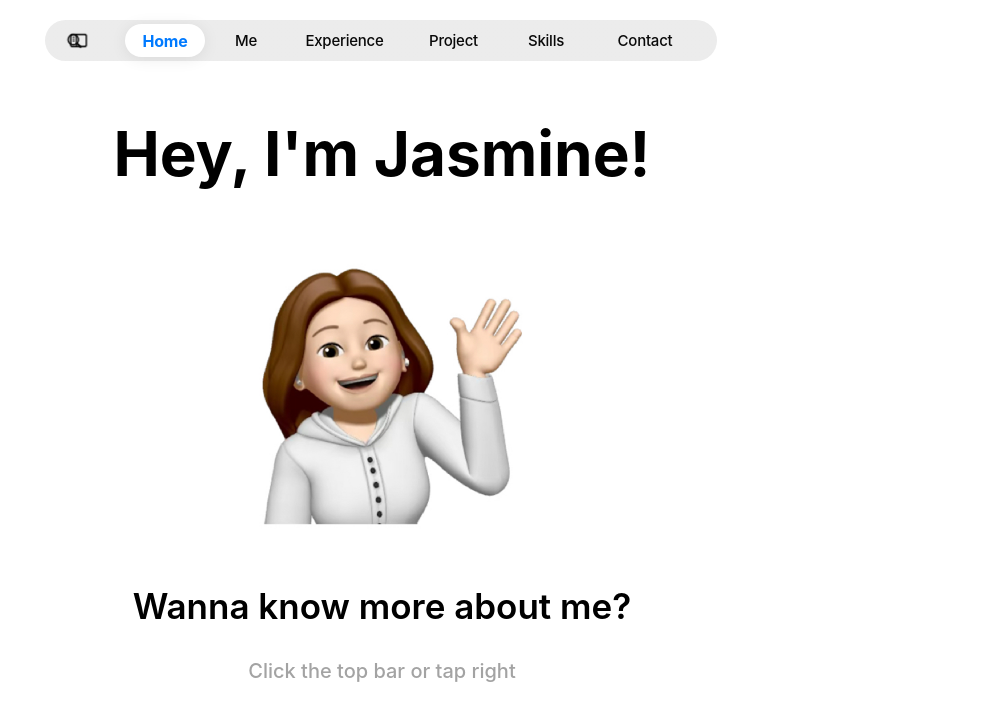
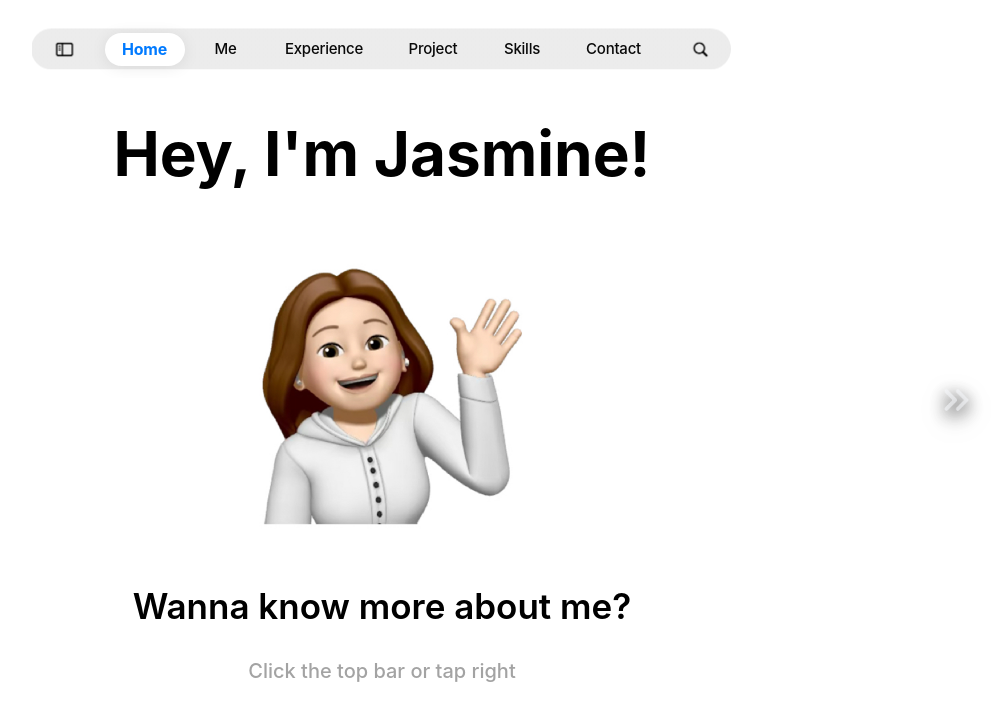
Before and after one commit to yeoeunyoon/portfolio, a React (Vite) app: page / in a window 1280 px wide. Shown: the top 720 px of the page, without its empty margins (258-1266 px from the left). Built offline with nearby package versions, Linux system fonts and the light colour scheme.

Commit message:
tab bar complete, arrow button implemented

```diff
--- a/src/App.tsx
+++ b/src/App.tsx
@@ -2,14 +2,17 @@ import React, { useState } from 'react';
 import Home from './pages/Home';
 import Me from './pages/Me';
 import Experience from './pages/Experience';
-import Project from './pages/Project';
-import Skills from './pages/Skills';
-import Contact from './pages/Contact';
 import TabBar from './components/TabBar';
+import NavigationArrow from './components/NavigationArrow';
 import './App.css';
 
 function App() {
   const [activeTab, setActiveTab] = useState('home');
+
+  // Page order for navigation
+  const pages = ['home', 'me', 'experience', 'project', 'skills', 'contact'];
+
+  const currentPageIndex = pages.indexOf(activeTab);
 
   const renderPage = () => {
     switch (activeTab) {
@@ -20,20 +23,49 @@ function App() {
       case 'experience':
         return <Experience />;
       case 'project':
-        return <Project />;
+        return <div>Project Page</div>;
       case 'skills':
-        return <Skills />;
+        return <div>Skills Page</div>;
       case 'contact':
-        return <Contact />;
+        return <div>Contact Page</div>;
       default:
         return <Home />;
     }
   };
 
+  // Navigation functions
+  const goToPreviousPage = () => {
+    if (currentPageIndex > 0) {
+      setActiveTab(pages[currentPageIndex - 1]);
+    }
+  };
+
+  const goToNextPage = () => {
+    if (currentPageIndex < pages.length - 1) {
+      setActiveTab(pages[currentPageIndex + 1]);
+    }
+  };
+
+  // Determine which arrows to show
+  const showLeftArrow = currentPageIndex > 0; // Show on all pages except home
+  const showRightArrow = currentPageIndex < pages.length - 1; // Show on all pages except contact
+
   return (
     <div className="App">
       {renderPage()}
       <TabBar activeTab={activeTab} onTabChange={setActiveTab} />
+
+      {/* Navigation Arrows */}
+      <NavigationArrow
+        direction="left"
+        onClick={goToPreviousPage}
+        isVisible={showLeftArrow}
+      />
+      <NavigationArrow
+        direction="right"
+        onClick={goToNextPage}
+        isVisible={showRightArrow}
+      />
     </div>
   );
 }
--- /dev/null
+++ b/src/components/NavigationArrow.css
@@ -0,0 +1,108 @@
+.nav-arrow {
+  position: fixed;
+  top: 50%;
+  transform: translateY(-50%);
+  width: 90px;
+  height: 90px;
+  border: none;
+  background: transparent;
+  cursor: pointer;
+  display: flex;
+  align-items: center;
+  justify-content: center;
+  transition: all 0.3s ease;
+  z-index: 1000;
+  outline: none;
+  -webkit-tap-highlight-color: transparent;
+  -webkit-touch-callout: none;
+  -webkit-user-select: none;
+  -khtml-user-select: none;
+  -moz-user-select: none;
+  -ms-user-select: none;
+  user-select: none;
+}
+
+.nav-arrow:focus {
+  outline: none;
+  border: none;
+}
+
+.nav-arrow:focus-visible {
+  outline: none;
+}
+
+.nav-arrow:active {
+  outline: none;
+  border: none;
+}
+
+.nav-arrow-left {
+  left: 20px;
+}
+
+.nav-arrow-right {
+  right: 20px;
+}
+
+.arrow-image {
+  width: 50px;
+  height: 50px;
+  object-fit: contain;
+  transition: all 0.3s ease;
+
+  /* Multiple shadows to make white arrow visible */
+  filter: drop-shadow(0 4px 8px rgba(0, 0, 0, 0.8))
+          drop-shadow(0 2px 4px rgba(0, 0, 0, 0.9));
+
+  /* Pulsing shadow animation */
+  animation: pulseShadow 2s ease-in-out infinite;
+}
+
+/* Hover effects */
+.nav-arrow:hover .arrow-image {
+  transform: scale(1.3);
+  filter: drop-shadow(0 6px 12px rgba(0, 0, 0, 0.9))
+          drop-shadow(0 12px 24px rgba(0, 0, 0, 0.7))
+          drop-shadow(0 3px 6px rgba(0, 0, 0, 1));
+}
+
+/* Click effect - darker arrow color instead of border */
+.nav-arrow:active .arrow-image {
+  transform: scale(0.95);
+  filter: drop-shadow(0 2px 4px rgba(0, 0, 0, 0.9))
+          drop-shadow(0 1px 2px rgba(0, 0, 0, 1))
+          brightness(0.8);
+}
+
+/* Pulsing shadow animation */
+@keyframes pulseShadow {
+  0%, 100% {
+    filter: drop-shadow(0 4px 6px rgba(0, 0, 0, 0.8))
+            drop-shadow(0 4px 4px rgba(0, 0, 0, 0.6));
+  }
+  50% {
+    filter: drop-shadow(0 6px 14px rgba(0, 0, 0, 0.7))
+            drop-shadow(0 4px 8px rgba(0, 0, 0, 0.7));
+  }
+}
+
+/* Responsive design */
+@media (max-width: 768px) {
+  .nav-arrow {
+    width: 70px;
+    height: 70px;
+  }
+
+  .nav-arrow-left {
+    left: 10px;
+  }
+
+  .nav-arrow-right {
+    right: 10px;
+  }
+
+  .arrow-image {
+    width: 40px;
+    height: 40px;
+  }
+}
--- /dev/null
+++ b/src/components/NavigationArrow.tsx
@@ -0,0 +1,34 @@
+import React from 'react';
+import './NavigationArrow.css';
+import leftArrow from '../images/leftarrow.png';
+import rightArrow from '../images/rightarrow.png';
+
+interface NavigationArrowProps {
+  direction: 'left' | 'right';
+  onClick: () => void;
+  isVisible: boolean;
+}
+
+const NavigationArrow: React.FC<NavigationArrowProps> = ({
+  direction,
+  onClick,
+  isVisible
+}) => {
+  if (!isVisible) return null;
+
+  return (
+    <button
+      className={`nav-arrow nav-arrow-${direction}`}
+      onClick={onClick}
+      aria-label={`Navigate ${direction}`}
+    >
+      <img
+        src={direction === 'left' ? leftArrow : rightArrow}
+        alt={`${direction} arrow`}
+        className="arrow-image"
+      />
+    </button>
+  );
+};
+
+export default NavigationArrow;
--- a/src/components/TabBar.css
+++ b/src/components/TabBar.css
@@ -4,13 +4,40 @@
   /* Auto layout */
   display: flex;
   flex-direction: row;
-  align-items: flex-start;
+  align-items: center;
+  justify-content: space-between;
   padding: 4px;
   isolation: isolate;
   position: relative;
 
-  width: 672px;
+  width: 700px;
   height: 58px;
+  flex-wrap: nowrap;
+  overflow: hidden;
+}
+
+.tab-section-left,
+.tab-section-right{
+    position: relative;
+    width: 56px;
+    display: flex;
+    align-items: center;
+    justify-content: center;
+    height: 100%;
+    flex-shrink: 0;
+    z-index: 10;
+}
+
+
+
+
+.tab-section-center{
+    flex: 1;
+    justify-content: center;
+    display: flex;
+    align-items: center;
+    height: 100%;
+    z-index: 10;
 }
 
 /* Platter */
@@ -19,7 +46,9 @@
   height: 41px;
   left: -1px;
   right: 1px;
-  top: calc(50% - 41px/2 - 8.5px);
+  top: 50%;
+  transform: translateY(-50%);
+  align-items: center;
 
   background: #FFFFFF;
   border-radius: 100px;
@@ -49,8 +78,7 @@
 }
 
 /* Sidebar button */
-.sidebar-button,
-.search-button {
+.sidebar-button {
   width: 56px;
   height: 32.5px;
   background: none;
@@ -65,12 +93,8 @@
   flex: none;
   flex-grow: 0;
   z-index: 10;
+
 }
-
-.sidebar-button {
-  order: 1;
-}
-
 /* Sidebar image */
 .sidebar-image,
 .search-image {
@@ -78,6 +102,32 @@
   height: 55px;
   object-fit: contain;
 }
+
+/* Search button */
+.search-button {
+    width: 56px;
+    height: 50px;
+    background: none;
+    border: none;
+    cursor: pointer;
+    display: flex;
+    align-items: center;
+    justify-content: center;
+    padding: 0;
+    flex: none;
+    flex-grow: 0;
+    z-index: 10;
+  }
+
+
+
+  /* Search image */
+  .search-image {
+    width: 55px;
+    height: 42px;
+    object-fit: contain;
+  }
+
 
 /* Stretch */
 .stretch {
@@ -95,8 +145,6 @@
   height: 33px;
 
   /* Inside auto layout */
-  flex: 1;
-  order: 2;
   flex-grow: 1;
   z-index: 2;
 }
@@ -130,7 +178,6 @@
   width: 80px;
   height: 33px;
   flex: none;
-  order: 0;
   flex-grow: 0;
 }
 
@@ -156,7 +203,6 @@
   width: 66px;
   height: 33px;
   flex: none;
-  order: 1;
   flex-grow: 0;
 }
 
@@ -182,7 +228,6 @@
   width: 115px;
   height: 33px;
   flex: none;
-  order: 2;
   flex-grow: 0;
 }
 
@@ -208,7 +253,6 @@
   width: 87px;
   height: 33px;
   flex: none;
-  order: 3;
   flex-grow: 0;
 }
 
@@ -231,10 +275,9 @@
 
 /* Tab 5 - Skills */
 .tab-5 {
-  width: 82px;
+  width: 75px;
   height: 33px;
   flex: none;
-  order: 4;
   flex-grow: 0;
 }
 
@@ -257,10 +300,9 @@
 
 /* Tab 6 - Contact */
 .tab-6 {
-  width: 100px;
+  width: 92px;
   height: 33px;
   flex: none;
-  order: 5;
   flex-grow: 0;
 
 }
@@ -281,27 +323,3 @@
   font-weight: 700;
   font-size: 16px;
 }
-
-/* Search button */
-.search-button {
-  width: 56px;
-  height: 41px;
-  background: none;
-  border: none;
-  cursor: pointer;
-  display: flex;
-  align-items: center;
-  justify-content: center;
-  padding: 0;
-  flex: none;
-  order: 3;
-  flex-grow: 0;
-  z-index: 10;
-}
-
-/* Search image */
-.search-image {
-  width: 55px;
-  height: 55px;
-  object-fit: contain;
-}
--- a/src/components/TabBar.tsx
+++ b/src/components/TabBar.tsx
@@ -11,16 +11,20 @@ interface TabBarProps {
 const TabBar: React.FC<TabBarProps> = ({ activeTab, onTabChange }) => {
   return (
     <div className="tab-bar">
+
       {/* Platter background */}
       <div className="platter">
         <div className="thin"></div>
       </div>
 
+      <div className = "tab-section-left">
         {/* Sidebar icon button */}
         <div className="sidebar-button">
           <img src={sidebarIcon} alt="Sidebar" className="sidebar-image" />
         </div>
+      </div>
 
+      <div className = "tab-section-center">
         {/* Navigation tabs */}
         <div className="stretch">
             <div
@@ -64,11 +68,14 @@ const TabBar: React.FC<TabBarProps> = ({ activeTab, onTabChange }) => {
             >
             <div className="tab-text">Contact</div>
             </div>
+
+        </div>
       </div>
 
-      {/* Search icon button */}
-      <div className="search-button">
+      <div className = "tab-section-right">
+        <div className = "search-button">
             <img src={searchIcon} alt="Search" className="search-image" />
+        </div>
       </div>
     </div>
   );
```
Also changed, not shown: src/images/leftarrow.png (added), src/images/rightarrow.png (added). Lines whose indentation alone changed are shown as unchanged.
